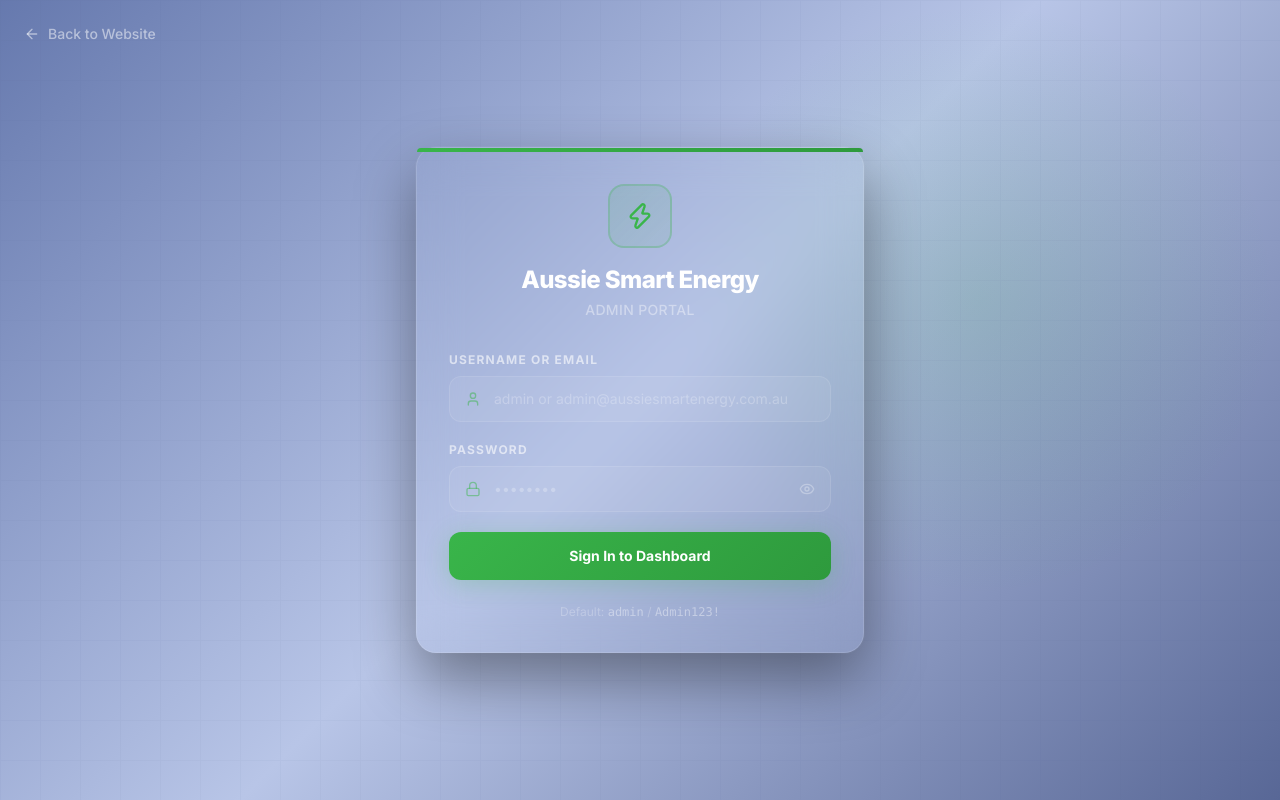
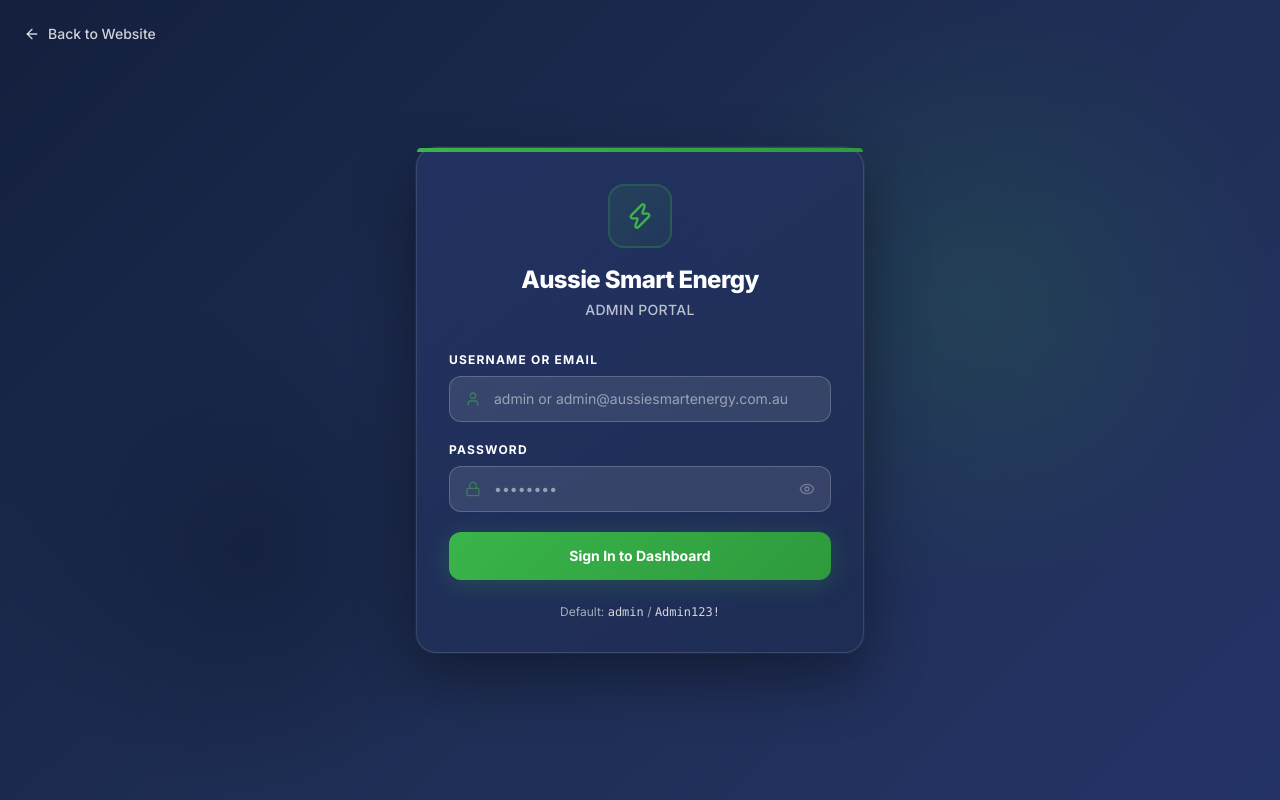
Before and after one commit to yashavi-kariya/aussiesmartenergy, a React (Vite) app: page /login/admin in a window 1280 px wide. Built offline with nearby package versions, Linux system fonts and the light colour scheme; no server answers.

Commit message:
solve bug

```diff
--- a/src/pages/AdminLogin.jsx
+++ b/src/pages/AdminLogin.jsx
@@ -4,9 +4,9 @@
 import { Lock, User, Eye, EyeOff, ShieldAlert, ArrowLeft, Zap } from 'lucide-react';
 import api from '../utils/api';
 
-const NAVY = '#b8c5e7ff';
-const NAVY_DARK = '#6679aeff';
-const NAVY_LIGHT = '#586796ff';
+const NAVY = '#1e2d53';
+const NAVY_DARK = '#141f3d';
+const NAVY_LIGHT = '#253466';
 const GREEN = '#39b54a';
 const GREEN_DARK = '#2e9a3d';
 
@@ -77,7 +77,7 @@
       <div className="absolute top-6 left-6 z-20">
         <Link
           to="/"
-          className="flex items-center gap-2 text-white/50 hover:text-white transition-colors duration-200 text-sm font-medium"
+          className="flex items-center gap-2 text-white/80 hover:text-white transition-colors duration-200 text-sm font-medium"
         >
           <ArrowLeft className="w-4 h-4" />
           Back to Website
@@ -122,7 +122,7 @@
             <h1 className="text-2xl font-extrabold text-white tracking-tight">
               Aussie Smart Energy
             </h1>
-            <p className="text-white/40 text-sm mt-1 font-medium tracking-wide uppercase">
+            <p className="text-white/70 text-sm mt-1 font-medium tracking-wide uppercase">
               Admin Portal
             </p>
           </div>
@@ -148,7 +148,7 @@
           <form onSubmit={handleLogin} className="space-y-5">
             {/* Username / Email */}
             <div>
-              <label className="block text-white/60 text-xs font-bold uppercase tracking-widest mb-2">
+              <label className="block text-white text-xs font-bold uppercase tracking-widest mb-2">
                 Username or Email
               </label>
               <div className="relative">
@@ -159,10 +159,10 @@
                   type="text"
                   value={identifier}
                   onChange={(e) => setIdentifier(e.target.value)}
-                  className="w-full py-3 pl-11 pr-4 text-white text-sm rounded-xl outline-none transition-all duration-200 placeholder-white/25"
+                  className="w-full py-3 pl-11 pr-4 text-white text-sm rounded-xl outline-none transition-all duration-200 placeholder-white/50"
                   style={{
-                    background: `rgba(255,255,255,0.06)`,
-                    border: `1px solid rgba(255,255,255,0.1)`,
+                    background: `rgba(255,255,255,0.10)`,
+                    border: `1px solid rgba(255,255,255,0.2)`,
                   }}
                   onFocus={e => e.target.style.border = `1px solid ${GREEN}60`}
                   onBlur={e => e.target.style.border = '1px solid rgba(255,255,255,0.1)'}
@@ -174,7 +174,7 @@
 
             {/* Password */}
             <div>
-              <label className="block text-white/60 text-xs font-bold uppercase tracking-widest mb-2">
+              <label className="block text-white text-xs font-bold uppercase tracking-widest mb-2">
                 Password
               </label>
               <div className="relative">
@@ -185,10 +185,10 @@
                   type={showPassword ? 'text' : 'password'}
                   value={password}
                   onChange={(e) => setPassword(e.target.value)}
-                  className="w-full py-3 pl-11 pr-12 text-white text-sm rounded-xl outline-none transition-all duration-200 placeholder-white/25"
+                  className="w-full py-3 pl-11 pr-12 text-white text-sm rounded-xl outline-none transition-all duration-200 placeholder-white/50"
                   style={{
-                    background: `rgba(255,255,255,0.06)`,
-                    border: `1px solid rgba(255,255,255,0.1)`,
+                    background: `rgba(255,255,255,0.10)`,
+                    border: `1px solid rgba(255,255,255,0.2)`,
                   }}
                   onFocus={e => e.target.style.border = `1px solid ${GREEN}60`}
                   onBlur={e => e.target.style.border = '1px solid rgba(255,255,255,0.1)'}
@@ -232,8 +232,8 @@
           </form>
 
           {/* Default credentials hint */}
-          <p className="text-center text-white/25 text-xs mt-6">
-            Default: <span className="font-mono text-white/40">admin</span> / <span className="font-mono text-white/40">Admin123!</span>
+          <p className="text-center text-white/60 text-xs mt-6">
+            Default: <span className="font-mono text-white/80">admin</span> / <span className="font-mono text-white/80">Admin123!</span>
           </p>
         </div>
       </motion.div>
```
